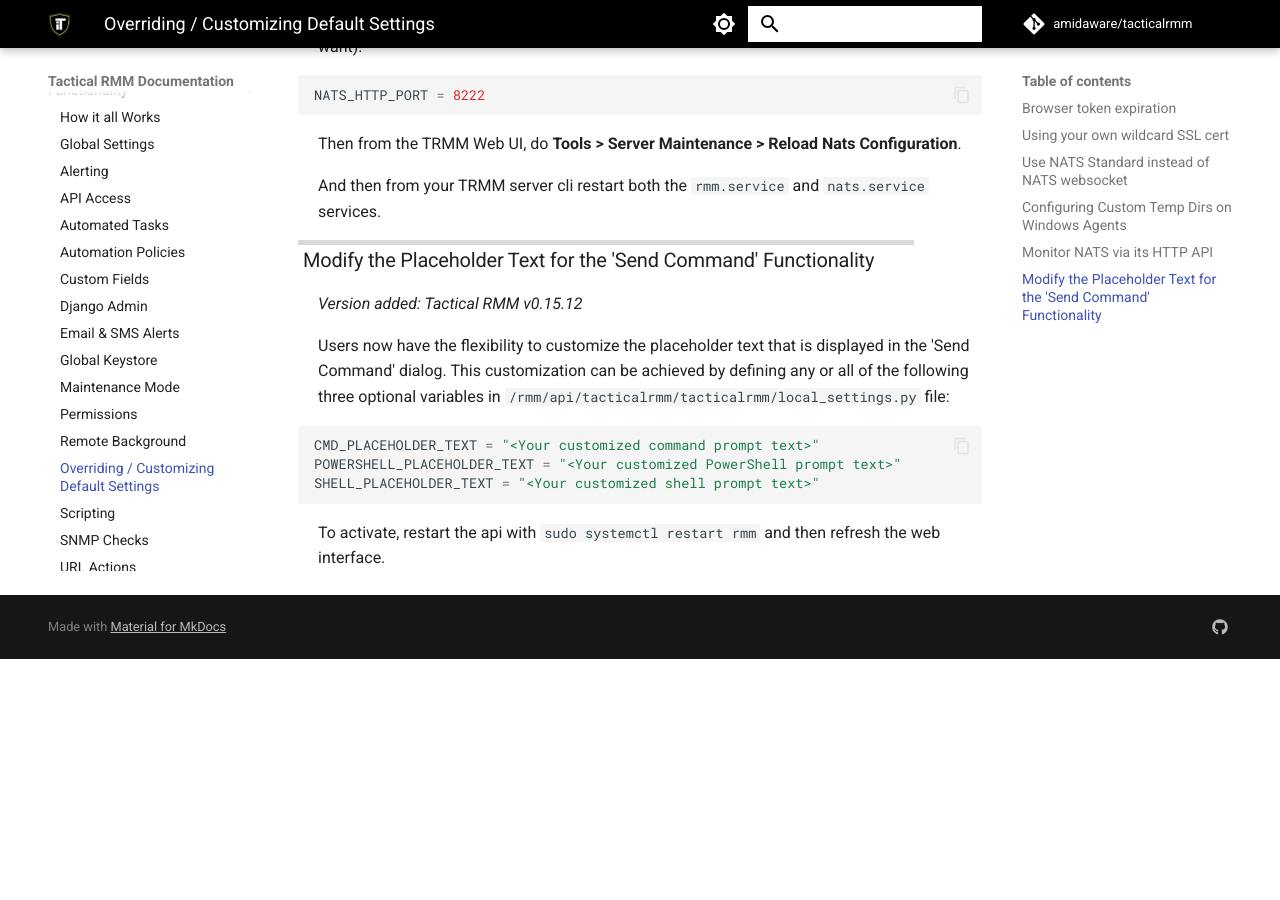
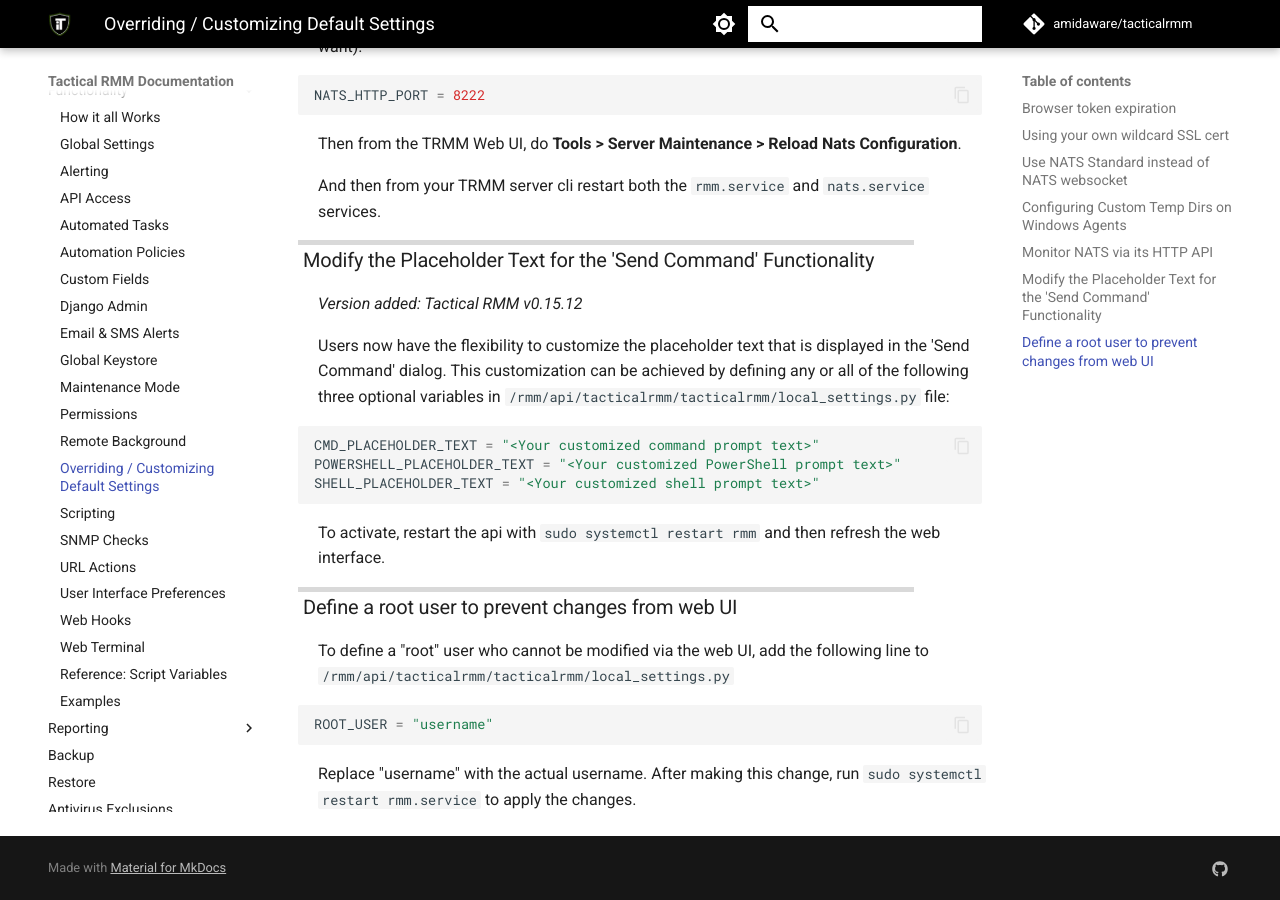
Before and after one commit to amidaware/trmm-docs, an MkDocs documentation site: the page built from docs/functions/settings_override.md, in a window 1280 px wide and 900 px high, scrolled down 2113 px. Built offline with MkDocs 1.6.1 and Material for MkDocs 9.7.7, drawn with Linux system fonts in a browser that asks for light colours; comment, search, counter and statistics services are not loaded; before the commit the page ends 2772 px from its top, so only the background shows below that.

Commit message:
add root user

````diff
--- a/docs/functions/settings_override.md
+++ b/docs/functions/settings_override.md
@@ -98,3 +98,13 @@
 ```
 
 To activate, restart the api with `sudo systemctl restart rmm` and then refresh the web interface.
+
+### Define a root user to prevent changes from web UI
+
+To define a "root" user who cannot be modified via the web UI, add the following line to `/rmm/api/tacticalrmm/tacticalrmm/local_settings.py`
+
+```python
+ROOT_USER = "username"
+```
+
+Replace "username" with the actual username. After making this change, run `sudo systemctl restart rmm.service` to apply the changes.
````
